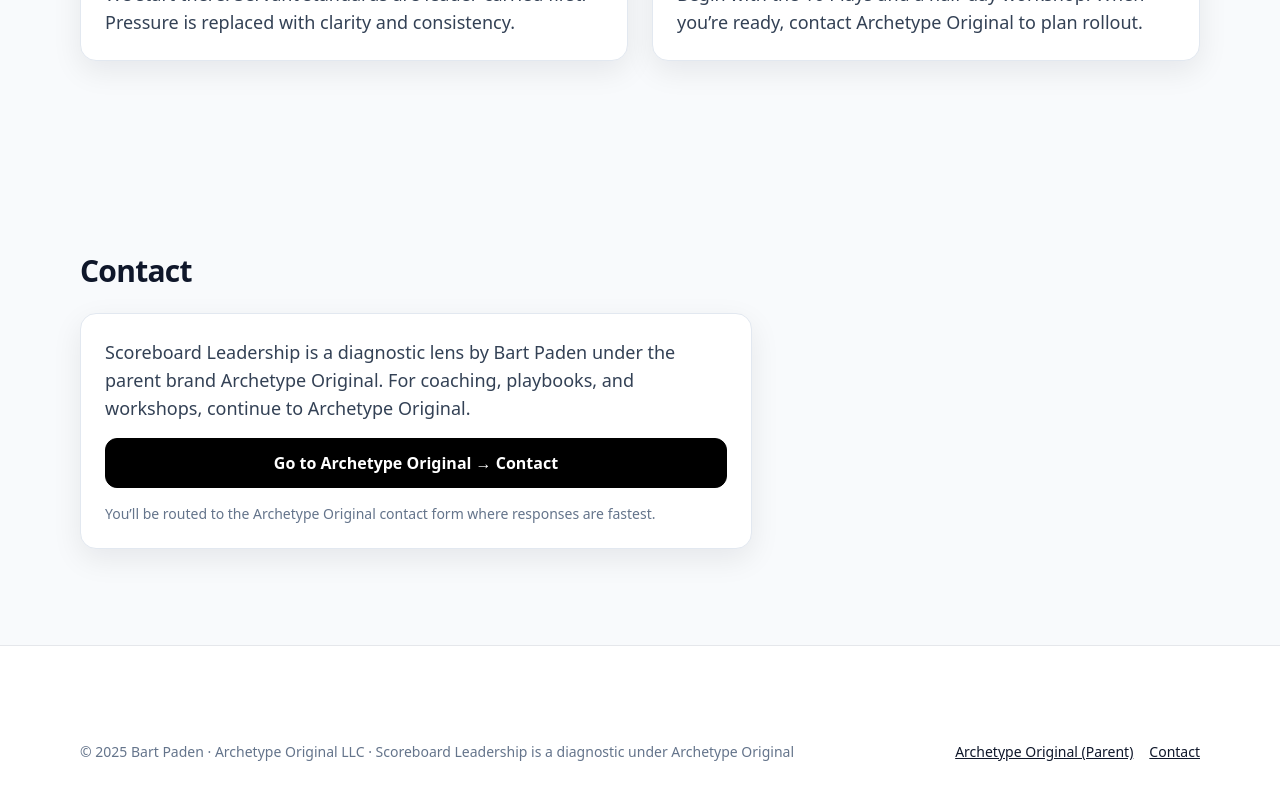
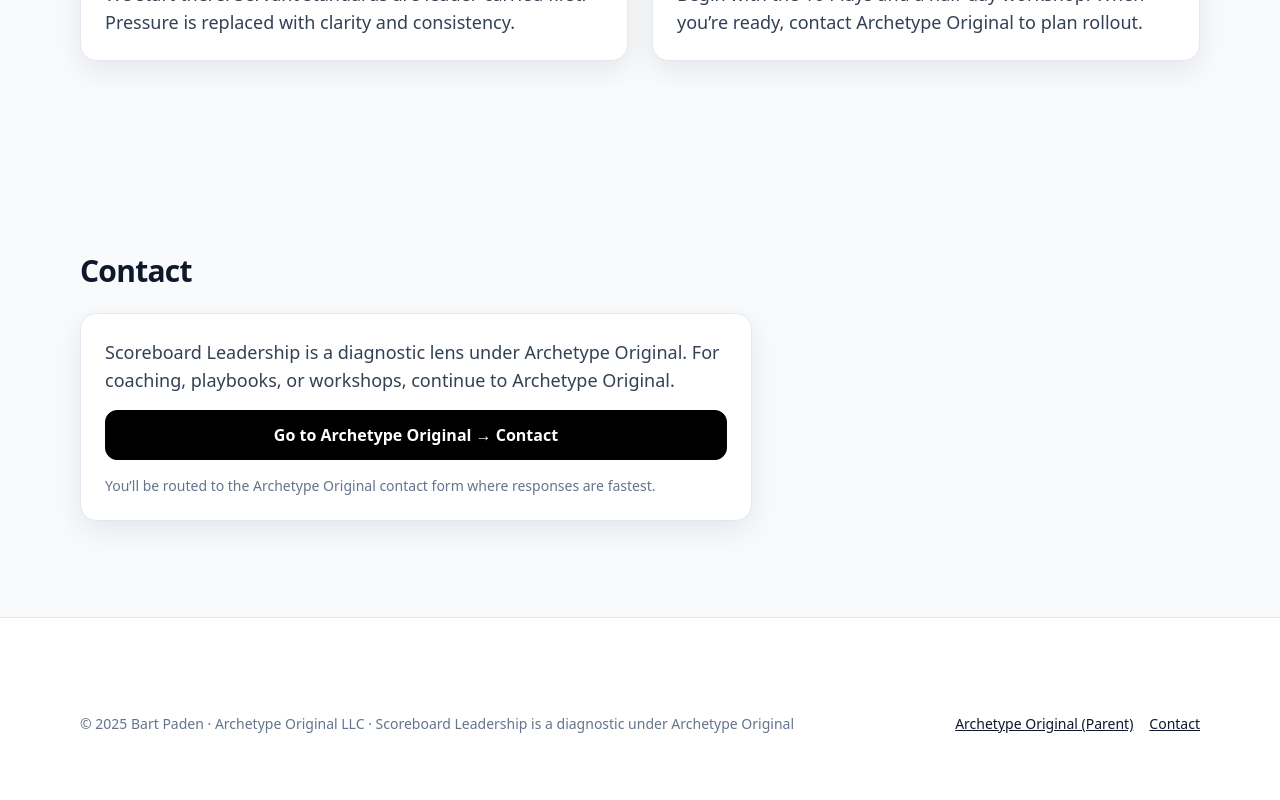
Before and after one commit to mediaphish/scoreboard-leadership, a React (Vite) app: page / in a window 1280 px wide. Shown: the part 3887-4687 px from the top of the page. Built offline with nearby package versions, Linux system fonts and the light colour scheme.

Commit message:
Update Contact.jsx

```diff
--- a/src/components/Contact.jsx
+++ b/src/components/Contact.jsx
@@ -10,8 +10,8 @@
         <h2 className="h2">Contact</h2>
         <div className="card p-6 mt-6 grid gap-4 max-w-2xl">
           <p className="p">
-            Scoreboard Leadership is a diagnostic lens by Bart Paden under the parent brand Archetype Original.
-            For coaching, playbooks, and workshops, continue to Archetype Original.
+            Scoreboard Leadership is a diagnostic lens under Archetype Original. For coaching, playbooks,
+            or workshops, continue to Archetype Original.
           </p>
           <a href={aoUrl} className="btn btn-contrast" rel="noreferrer">
             Go to Archetype Original → Contact
```
